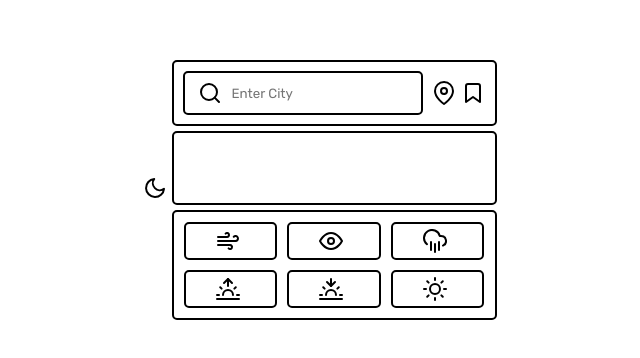
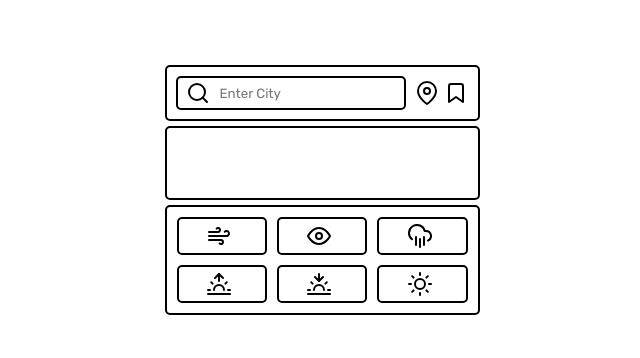
Before and after one commit to 2concrete/simple-weather-app, a plain HTML site: page index.html in a window 1280 px wide. Shown: the part 210-568 px from the top of the page, without its empty margins (318-958 px from the left). Drawn offline with nearby package versions, Linux system fonts and the light colour scheme.

Commit message:
Revert "small css change"
This reverts commit 2e31ed47fe0ba1ababbf1516408202143f0dc551.

```diff
--- a/index.html
+++ b/index.html
@@ -8,10 +8,6 @@
     <title>Weather App</title>
   </head>
   <body>
-    <section class="settings">
-      <button id="modeButton" data-feather="moon"></button>
-    </section>
-    <section class="main-container">
     <div class="main">
       <section class="main-top">
         <div class="location-input">
@@ -71,7 +67,6 @@
         </div>
       </section>
     </div>
-    </section>
     <script>
       feather.replace();
     </script>
--- a/style.css
+++ b/style.css
@@ -16,7 +16,6 @@ body {
   transition: all 0.3s ease-in-out;
 }
 
-.location-input,
 .main-top,
 .main-middle,
 .main-bottom,
```
Also changed, not shown: 1 other file. Lines whose indentation alone changed are shown as unchanged.
